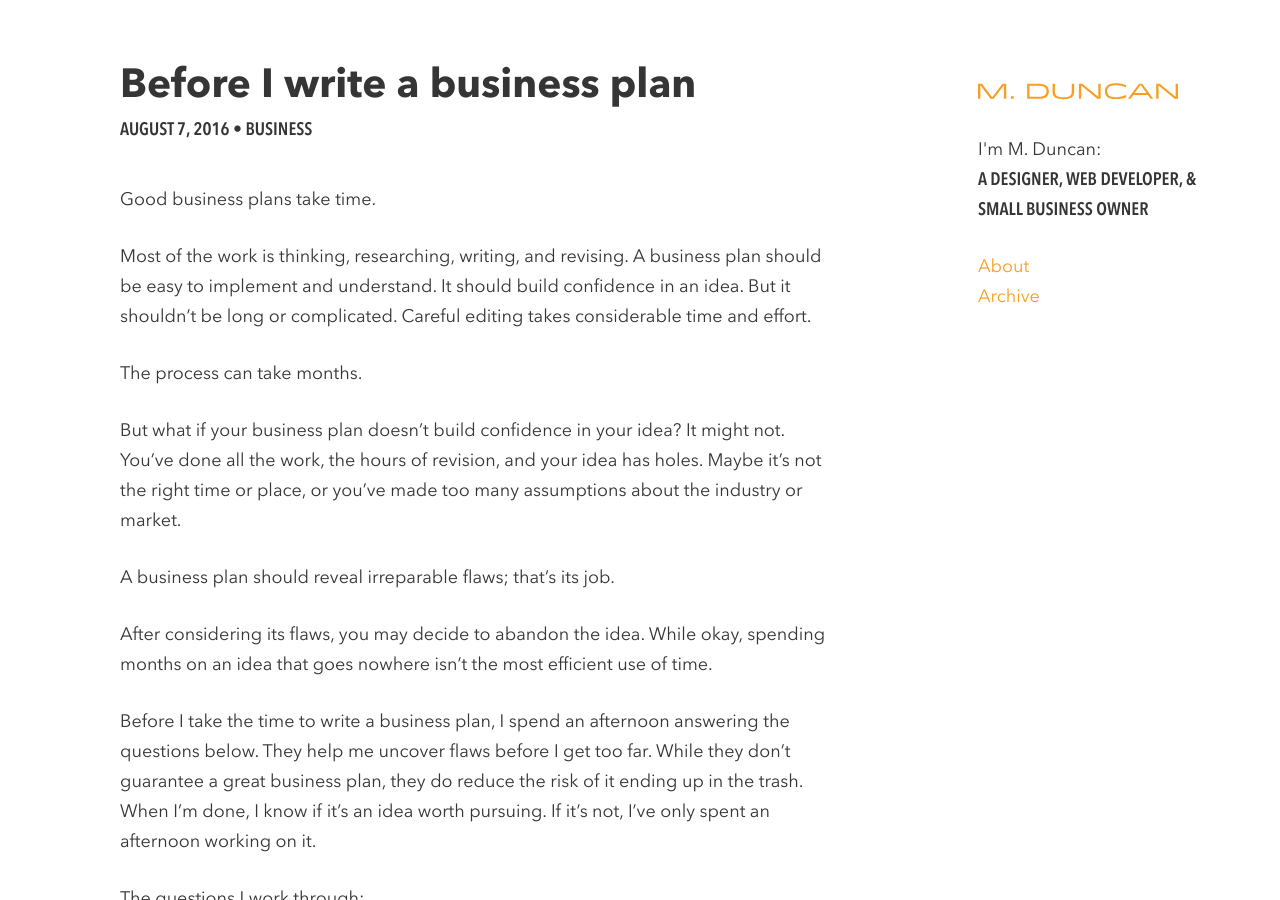
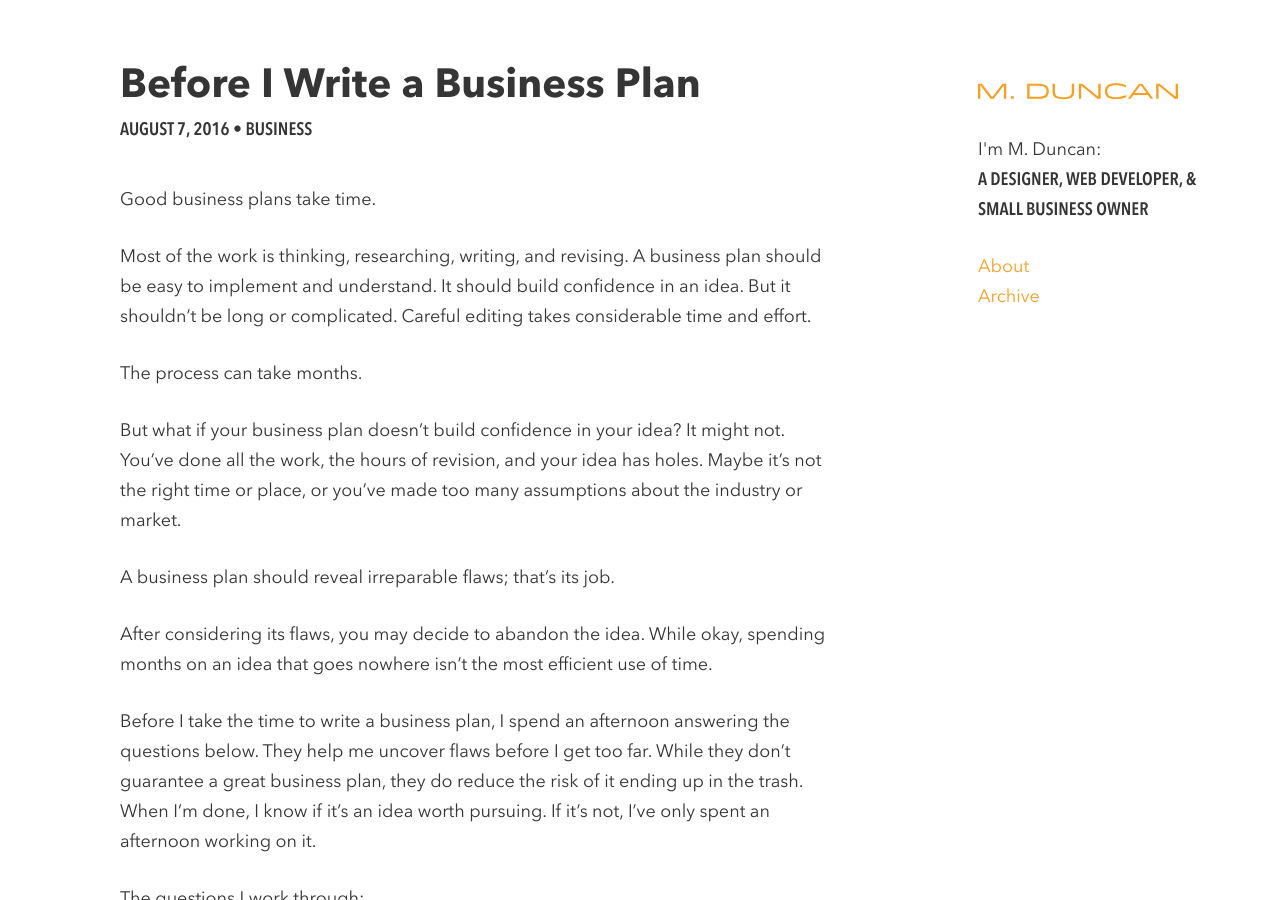
Before and after one commit to ulyth1um/ulyth1um.github.io, a Jekyll site: the page built from _posts/2016-08-07-before-I-write-a-business-plan.markdown, in a window 1280 px wide and 900 px high. Built offline with Jekyll 4.4.1, drawn with Linux system fonts in a browser that asks for light colours.

Commit message:
Fix typo in style guide, upcase headlines

```diff
--- a/_posts/2016-08-07-before-I-write-a-business-plan.markdown
+++ b/_posts/2016-08-07-before-I-write-a-business-plan.markdown
@@ -1,6 +1,6 @@
 ---
 layout: post
-title:  "Before I write a business plan"
+title:  "Before I Write a Business Plan"
 date:   2016-08-07 12:00:00
 categories: business
 ---
--- a/about/index.html
+++ b/about/index.html
@@ -3,7 +3,7 @@ layout: default
 ---
 
 <div id="about">
-  <h1>About me</h1>
+  <h1>About Me</h1>
   {% include _elements/experience.html %}
   {% include _elements/location.html %}
   {% include _modules/article-inquiry.html %}
--- a/sg/index.html
+++ b/sg/index.html
@@ -16,7 +16,7 @@ permalink: /style-guide/
   </dd>
   <dt>Modules</dt>
   <dd>
-    Modules are "used to construct a more complex structure." Combinations of different elements used togather to create content groups.
+    Modules are "used to construct a more complex structure." Combinations of different elements used together to create content groups.
   </dd>
   <dt>Groups</dt>
   <dd>
```
Also changed, not shown: 7 other files.
